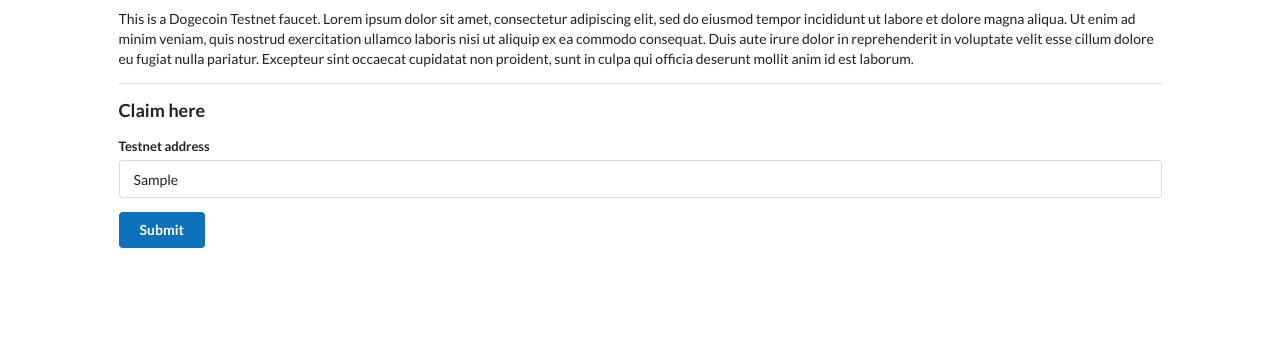
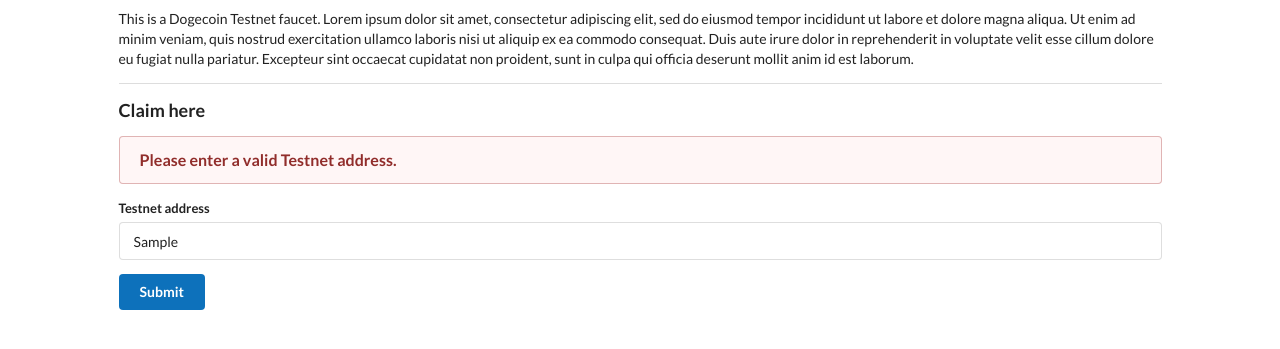
Before and after one commit to shibe2/dogecoin-testnet-faucet, a website: page src/index.html in a window 1280 px wide. Both pictures are taken after typing "Sample" into the empty fields and a click on the button "Submit". Shown: the part 71-420 px from the top of the page. Drawn offline with nearby package versions, Linux system fonts and the light colour scheme.

Commit message:
Got error and success working

```diff
--- a/src/index.html
+++ b/src/index.html
@@ -30,6 +30,14 @@
       <div class="ui container">
         <h3>Claim here</h3>
 
+        <div id="error" class="ui error message" style="display: none;">
+          <div id="errorText" class="header"></div>
+        </div>
+
+        <div id="success" class="ui success message" style="display: none;">
+          <div id="successText" class="header"></div>
+        </div>
+
         <form name="testnetAddrForm" onsubmit="return validateAddr()" class="ui form">
           <div class="field">
             <label>Testnet address</label>
@@ -38,6 +46,7 @@
 
           <button class="ui button primary" type="submit">Submit</button>
         </form>
+
       </div>
 
     </div>
--- a/src/main.js
+++ b/src/main.js
@@ -3,11 +3,22 @@
 
     console.log(address);
 
+    var error = document.getElementById("error");
+    var errorText = document.getElementById("errorText");
+    var success = document.getElementById("success");
+    var successText = document.getElementById("successText");
+
     if (address.charAt(0) == "m" || address.charAt(0) == "n") {
-      return true;
+      // success
+      error.style.display = "none";
+      success.style.display = "block";
+      successText.innerHTML = "Dogecoin sent.";
     } else {
-      alert("Please enter a valid Testnet address");
-      return false;
+      // error
+      success.style.display = "none";
+      error.style.display = "block";
+      errorText.innerHTML = "Please enter a valid Testnet address.";
     }
 
+    return false; // stop form submission so page doesn't refresh
 }
```
